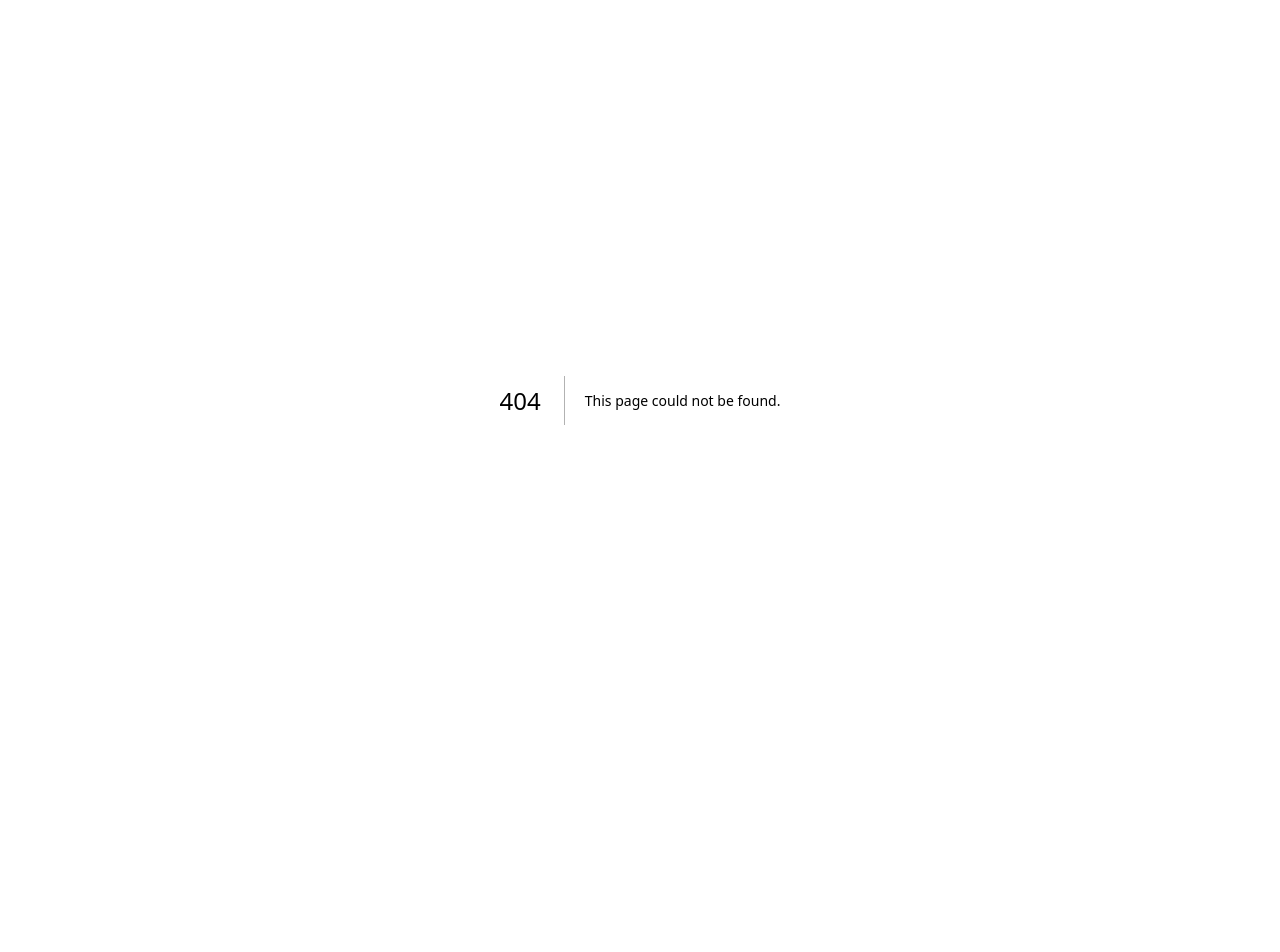
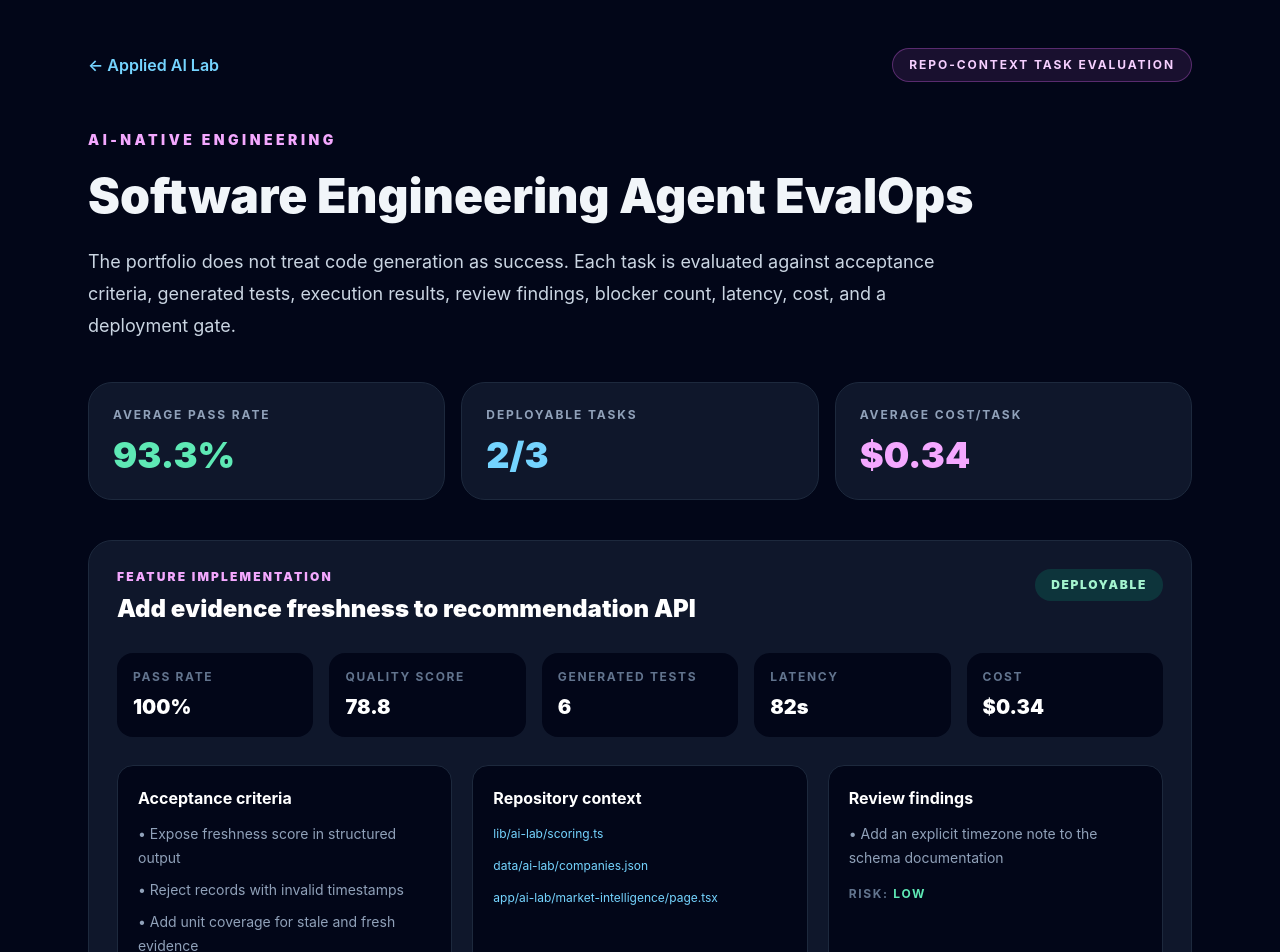
Before and after one commit to xiechupeng/trustlink-v5, a Next.js app: page /ai-lab/coding-agent in a window 1280 px wide. Before the commit this address had no page. Shown: the top 952 px of the page. Before the commit the page ends 800 px from the top, so only its background shows below. Built offline with nearby package versions, Linux system fonts and the light colour scheme.

Commit message:
feat(ai-lab): add coding-agent EvalOps demo

```diff
--- /dev/null
+++ b/app/ai-lab/coding-agent/page.tsx
@@ -0,0 +1,137 @@
+import Link from "next/link";
+import taskData from "@/data/ai-lab/coding-tasks.json";
+import {
+  evaluateCodingTask,
+  type CodingTask,
+} from "@/lib/ai-lab/scoring";
+
+const tasks = (taskData as CodingTask[]).map(evaluateCodingTask);
+
+export default function CodingAgentPage() {
+  const deployable = tasks.filter((task) => task.deployable).length;
+  const averagePassRate =
+    Math.round((tasks.reduce((sum, task) => sum + task.passRate, 0) / tasks.length) * 10) / 10;
+  const averageCost =
+    Math.round((tasks.reduce((sum, task) => sum + task.costUsd, 0) / tasks.length) * 100) / 100;
+
+  return (
+    <main className="min-h-screen bg-slate-950 text-slate-100">
+      <div className="mx-auto max-w-6xl px-6 py-12">
+        <div className="flex flex-wrap items-center justify-between gap-4">
+          <Link href="/ai-lab" className="font-semibold text-sky-300 hover:text-sky-200">
+            ← Applied AI Lab
+          </Link>
+          <span className="rounded-full border border-fuchsia-400/30 bg-fuchsia-400/10 px-4 py-2 text-xs font-bold uppercase tracking-[0.16em] text-fuchsia-200">
+            Repo-context task evaluation
+          </span>
+        </div>
+
+        <header className="mt-12 max-w-4xl">
+          <p className="text-sm font-black uppercase tracking-[0.25em] text-fuchsia-300">AI-Native Engineering</p>
+          <h1 className="mt-4 text-4xl font-black leading-tight sm:text-5xl">
+            Software Engineering Agent EvalOps
+          </h1>
+          <p className="mt-5 text-lg leading-8 text-slate-300">
+            The portfolio does not treat code generation as success. Each task is evaluated against
+            acceptance criteria, generated tests, execution results, review findings, blocker count,
+            latency, cost, and a deployment gate.
+          </p>
+        </header>
+
+        <section className="mt-10 grid gap-4 sm:grid-cols-3">
+          {[
+            ["Average pass rate", `${averagePassRate}%`, "text-emerald-300"],
+            ["Deployable tasks", `${deployable}/${tasks.length}`, "text-sky-300"],
+            ["Average cost/task", `$${averageCost}`, "text-fuchsia-300"],
+          ].map(([label, value, color]) => (
+            <div key={label} className="rounded-3xl border border-slate-800 bg-slate-900 p-6">
+              <p className="text-xs font-bold uppercase tracking-[0.16em] text-slate-400">{label}</p>
+              <p className={`mt-3 text-4xl font-black ${color}`}>{value}</p>
+            </div>
+          ))}
+        </section>
+
+        <section className="mt-10 space-y-5">
+          {tasks.map((task) => (
+            <article key={task.id} className="rounded-3xl border border-slate-800 bg-slate-900 p-7">
+              <div className="flex flex-wrap items-start justify-between gap-4">
+                <div>
+                  <p className="text-xs font-black uppercase tracking-[0.18em] text-fuchsia-300">
+                    {task.category}
+                  </p>
+                  <h2 className="mt-2 text-2xl font-black text-white">{task.title}</h2>
+                </div>
+                <span className={`rounded-full px-4 py-2 text-xs font-black uppercase tracking-[0.14em] ${task.deployable ? "bg-emerald-400/15 text-emerald-200" : "bg-rose-400/15 text-rose-200"}`}>
+                  {task.deployable ? "Deployable" : "Review required"}
+                </span>
+              </div>
+
+              <div className="mt-7 grid gap-4 sm:grid-cols-2 lg:grid-cols-5">
+                {[
+                  ["Pass rate", `${task.passRate}%`],
+                  ["Quality score", task.qualityScore],
+                  ["Generated tests", task.generatedTests],
+                  ["Latency", `${task.latencySeconds}s`],
+                  ["Cost", `$${task.costUsd}`],
+                ].map(([label, value]) => (
+                  <div key={label} className="rounded-2xl bg-slate-950 p-4">
+                    <p className="text-xs font-bold uppercase tracking-[0.14em] text-slate-500">{label}</p>
+                    <p className="mt-2 text-xl font-black text-white">{value}</p>
+                  </div>
+                ))}
+              </div>
+
+              <div className="mt-7 grid gap-5 lg:grid-cols-3">
+                <div className="rounded-2xl border border-slate-800 bg-slate-950 p-5">
+                  <p className="font-bold text-white">Acceptance criteria</p>
+                  <ul className="mt-3 space-y-2 text-sm leading-6 text-slate-400">
+                    {task.acceptanceCriteria.map((criterion) => (
+                      <li key={criterion}>• {criterion}</li>
+                    ))}
+                  </ul>
+                </div>
+                <div className="rounded-2xl border border-slate-800 bg-slate-950 p-5">
+                  <p className="font-bold text-white">Repository context</p>
+                  <ul className="mt-3 space-y-2 font-mono text-xs leading-6 text-sky-300">
+                    {task.contextFiles.map((file) => (
+                      <li key={file}>{file}</li>
+                    ))}
+                  </ul>
+                </div>
+                <div className="rounded-2xl border border-slate-800 bg-slate-950 p-5">
+                  <p className="font-bold text-white">Review findings</p>
+                  <ul className="mt-3 space-y-2 text-sm leading-6 text-slate-400">
+                    {(task.reviewFindings.length ? task.reviewFindings : ["No material findings."]).map((finding) => (
+                      <li key={finding}>• {finding}</li>
+                    ))}
+                  </ul>
+                  <p className="mt-4 text-xs font-bold uppercase tracking-[0.14em] text-slate-500">
+                    Risk: <span className={task.reviewRisk === "low" ? "text-emerald-300" : task.reviewRisk === "medium" ? "text-amber-300" : "text-rose-300"}>{task.reviewRisk}</span>
+                  </p>
+                </div>
+              </div>
+            </article>
+          ))}
+        </section>
+
+        <section className="mt-10 rounded-3xl border border-slate-800 bg-slate-900 p-7">
+          <h2 className="text-2xl font-black">Production-oriented workflow</h2>
+          <div className="mt-6 grid gap-4 md:grid-cols-5">
+            {[
+              "Retrieve repository context",
+              "Plan bounded change",
+              "Generate code and tests",
+              "Run CI and static checks",
+              "Review, approve, or roll back",
+            ].map((step, index) => (
+              <div key={step} className="rounded-2xl bg-slate-950 p-5">
+                <p className="text-xs font-black text-fuchsia-300">0{index + 1}</p>
+                <p className="mt-2 text-sm font-bold leading-6 text-white">{step}</p>
+              </div>
+            ))}
+          </div>
+        </section>
+      </div>
+    </main>
+  );
+}
```
